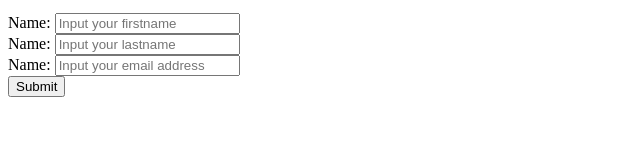
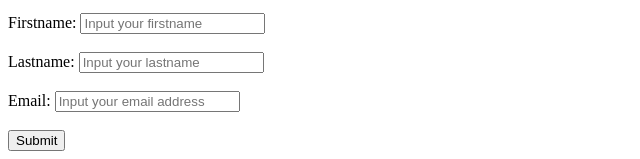
Before and after one commit to k-i-b-i-wott/vacation_places, a plain HTML site: page index.html in a window 1280 px wide. Shown: the part 7166-7325 px from the top of the page, without its empty margins (0-640 px from the left). Before the commit the page ends 7271 px from the top, so only its background shows below. Drawn offline with Linux system fonts and the light colour scheme.

Commit message:
Removed an error in the form

```diff
--- a/index.html
+++ b/index.html
@@ -223,17 +223,20 @@
 
         <form action="">
             <div>
-                <label for="fname">Name:</label>
+                <label for="fname">Firstname:</label>
                 <input type="text" name="name" id="fname" placeholder="Input your firstname">
             </div>
+            <br>
             <div>
-                <label for="lname">Name:</label>
+                <label for="lname">Lastname:</label>
                 <input type="text" name="name" id="lname" placeholder="Input your lastname">
             </div>
+            <br>
             <div>
-                <label for="email">Name:</label>
+                <label for="email">Email:</label>
                 <input type="email" name="email" id="email" placeholder="Input your email address">
             </div>
+            <br>
             <div>
                 <input type="submit">
             </div>
```
